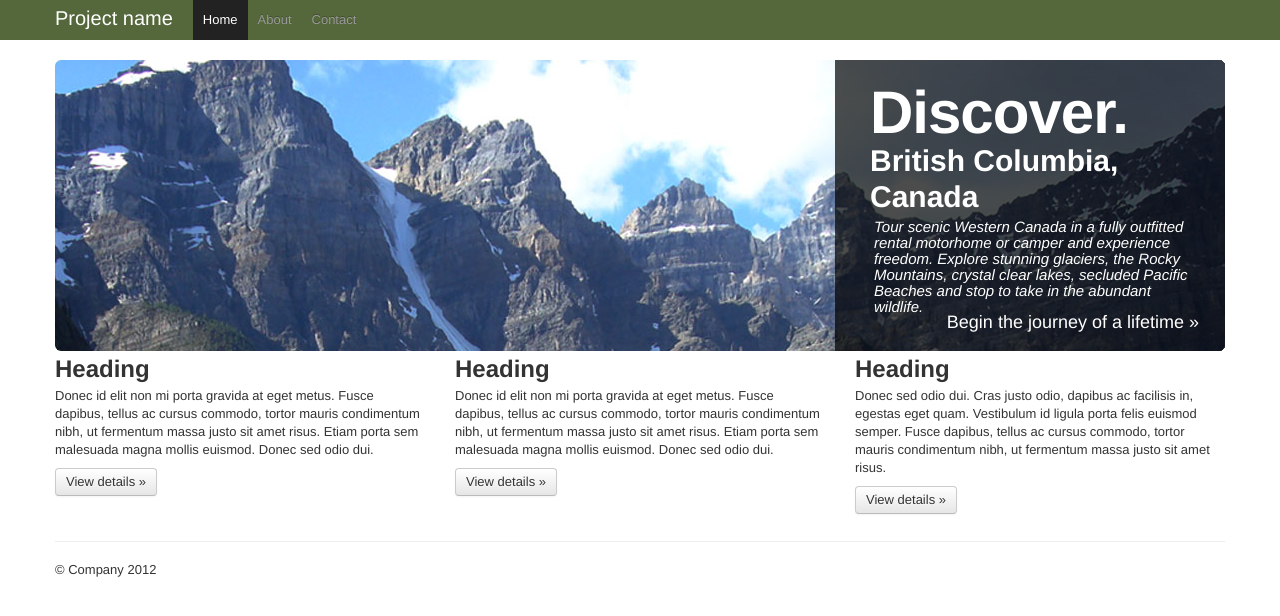
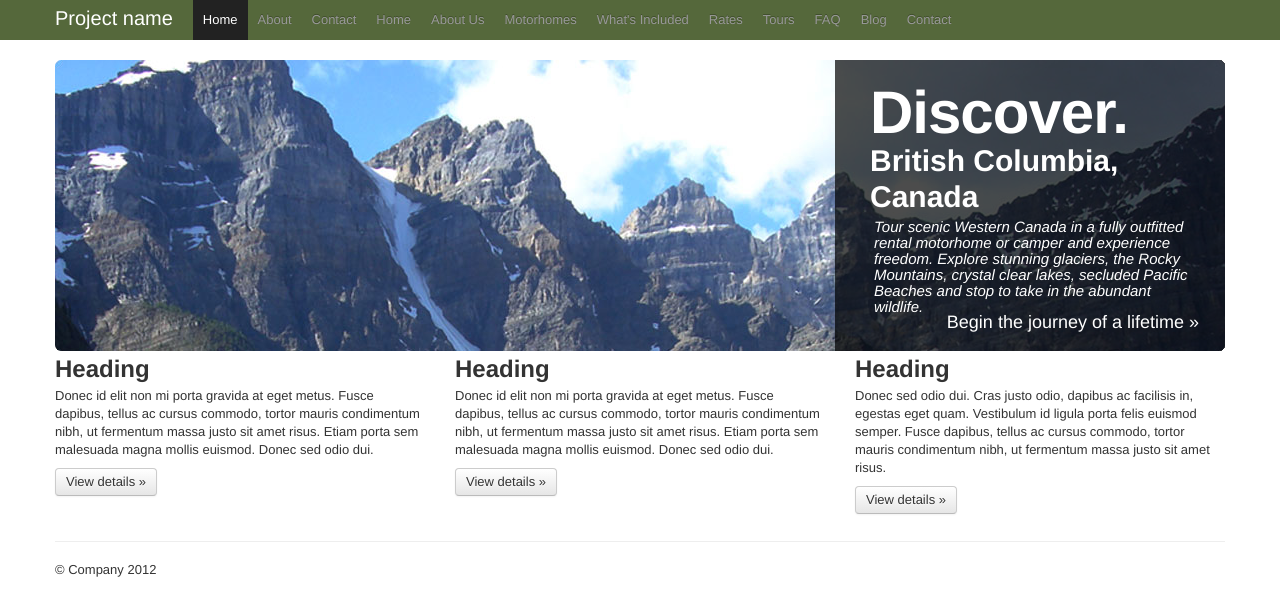
Before and after one commit to coastcreative-github/hh, a plain HTML site: page Local Root/index.htm in a window 1280 px wide. Drawn offline with nearby package versions, Linux system fonts and the light colour scheme.

Commit message:
Added menu items to navbar

```diff
--- a/Local Root/index.htm
+++ b/Local Root/index.htm
@@ -47,9 +47,17 @@
           <a class="brand" href="#">Project name</a>
           <div class="nav-collapse">
             <ul class="nav">
-
               <li class="active"><a href="#">Home</a></li>
               <li><a href="#about">About</a></li>
+              <li><a href="#contact">Contact</a></li>
+              <li><a href="#home">Home</a></li>
+              <li><a href="#about us">About Us</a></li>
+              <li><a href="#motorhomes">Motorhomes</a></li>
+              <li><a href="#what's included">What's Included</a></li>
+              <li><a href="#rates">Rates</a></li>
+              <li><a href="#tours">Tours</a></li>
+              <li><a href="#faq">FAQ</a></li>
+              <li><a href="#blog">Blog</a></li>
               <li><a href="#contact">Contact</a></li>
             </ul>
           </div><!--/.nav-collapse -->
```
